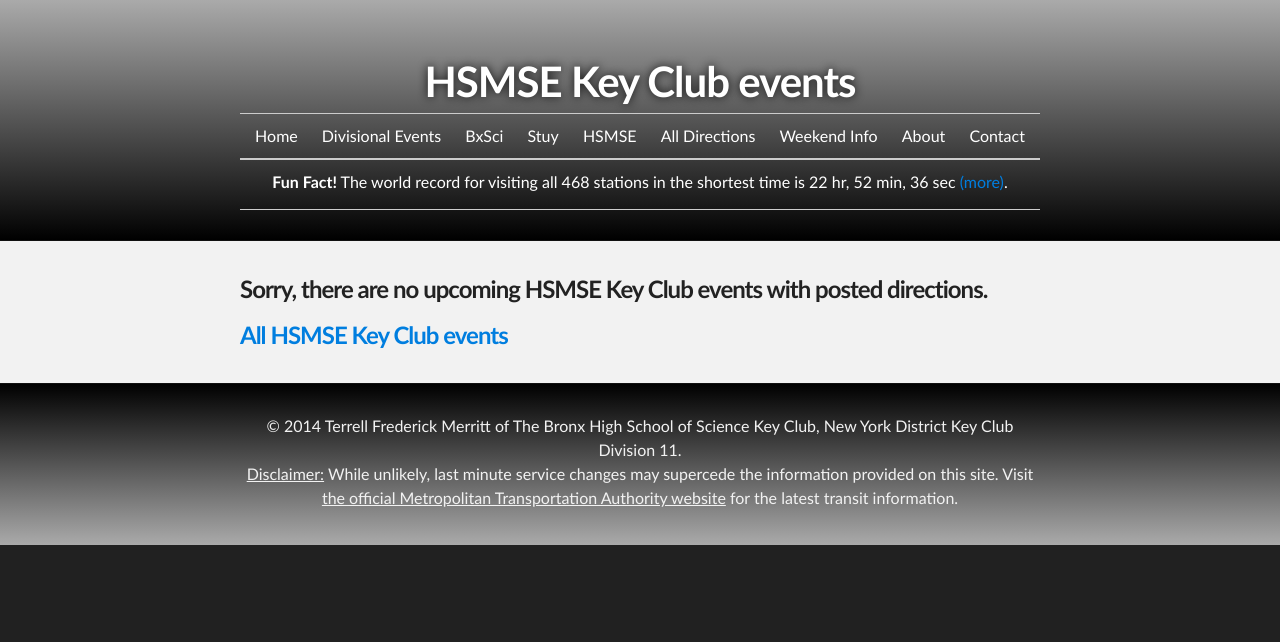
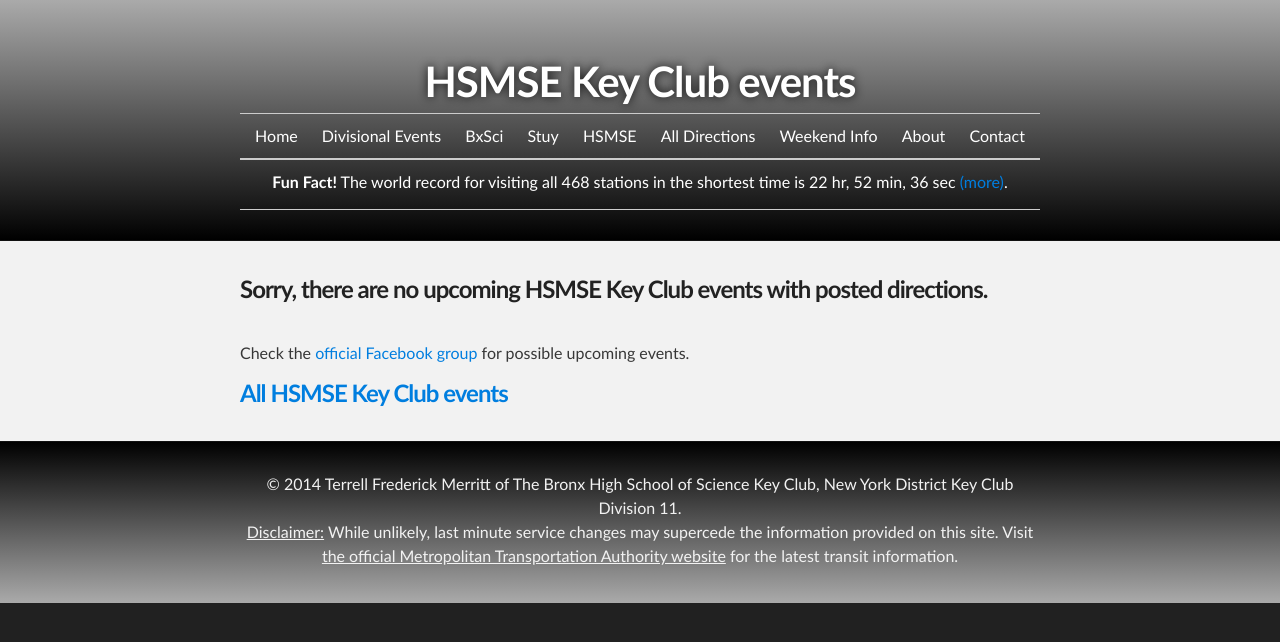
Before and after one commit to d11directions/d11directions.github.io, a Jekyll site: the page built from hsmse/index.html, in a window 1280 px wide. Shown: the top 642 px of the page. Built offline with Jekyll 4.4.1, drawn with Linux system fonts in a browser that asks for light colours.

Commit message:
Update index pages to link to club website if no events

```diff
--- a/bxsci/index.html
+++ b/bxsci/index.html
@@ -18,7 +18,8 @@ title: Bronx Science Key Club events
   </p>
   {% endfor %}
   {% else %}
-  <h3>Sorry, there are no upcoming {{ page.title }} with posted directions.</h3>
+  <h3>Sorry, there are no upcoming {{ page.title }} with posted directions.</h3><br>
+  Check the <a href="http://bxscikeyclub.weebly.com/">official website</a> for possible upcoming events.
   {% endif %}
   <h3><a href="/bxsci/events/">All Bronx Science Key Club events</a>
   </section>
--- a/hsmse/index.html
+++ b/hsmse/index.html
@@ -18,7 +18,8 @@ title: HSMSE Key Club events
   </p>
   {% endfor %}
   {% else %}
-  <h3>Sorry, there are no upcoming {{ page.title }} with posted directions.</h3>
+  <h3>Sorry, there are no upcoming {{ page.title }} with posted directions.</h3><br>
+  Check the <a href="https://www.facebook.com/groups/147351615312920">official Facebook group</a> for possible upcoming events.
   {% endif %}
   <h3><a href="/hsmse/events/">All HSMSE Key Club events</a>
   </section>
--- a/stuy/index.html
+++ b/stuy/index.html
@@ -18,7 +18,8 @@ title: Stuyvesant Key Club events
   </p>
   {% endfor %}
   {% else %}
-  <h3>Sorry, there are no upcoming {{ page.title }} with posted directions.</h3>
+  <h3>Sorry, there are no upcoming {{ page.title }} with posted directions.</h3><br>
+  Check the <a href="http://stuykc.org/">official website</a> for possible upcoming events.
   {% endif %}
   <h3><a href="/stuy/events/">All Stuyvesant Key Club events</a>
   </section>
```
